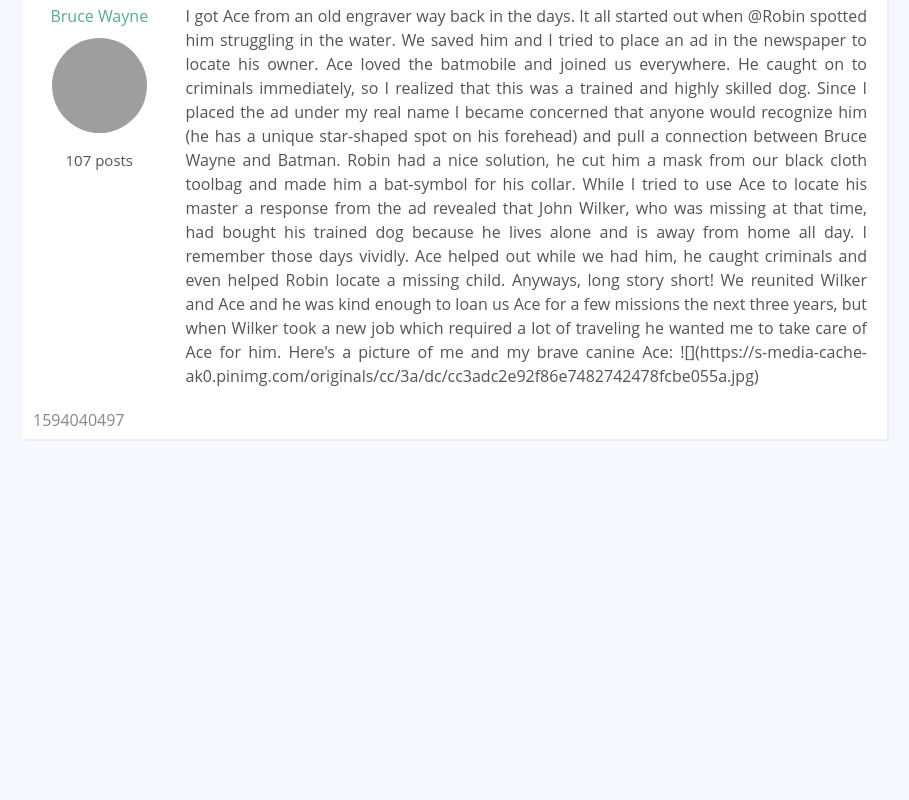
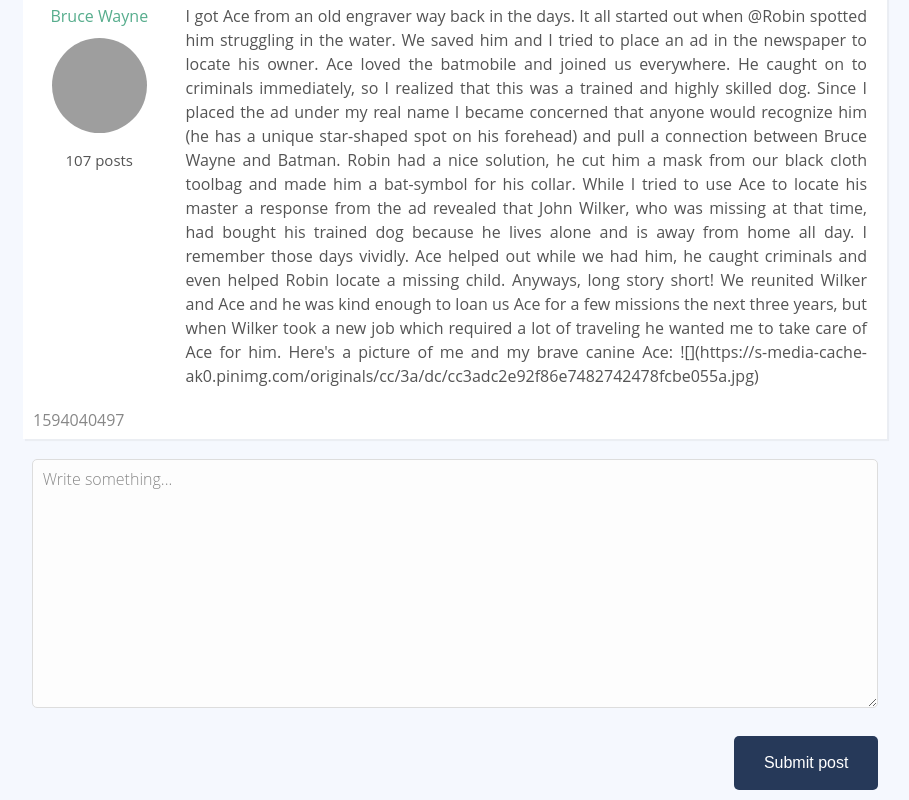
Before and after one commit to dvxiaofan/vueschool-forum, a Vue app: page /thread/-KsjWehQ--apjDBwSBCY in a window 1280 px wide. Shown: the part 919-1719 px from the top of the page, without its empty margins (185-1094 px from the left). Before the commit the page ends 1378 px from the top, so only its background shows below. Built offline with nearby package versions, Linux system fonts and the light colour scheme; grey boxes are pictures that could not be loaded.

Commit message:
add form to create posts

```diff
--- a/src/pages/PageThreadShow.vue
+++ /dev/null
@@ -1,39 +0,0 @@
-<template>
-  <div class="col-large push-top">
-    <h1>{{thread.title}}</h1>
-    <post-list :posts="threadPosts"></post-list>
-  </div>
-</template>
-
-<script>
-import sourceData from '@/data.json'
-import PostList from '@/components/PostList.vue'
-export default {
-  name: 'PageThreadShow',
-  components: {
-    PostList
-  },
-  props: {
-    id: {
-      required: true,
-      type: String
-    }
-  },
-  data () {
-    return {
-      threads: sourceData.threads,
-      posts: sourceData.posts
-    }
-  },
-  computed: {
-    thread () {
-      return this.threads.find(thread => thread.id === this.id)
-    },
-    threadPosts () {
-      return this.posts.filter(post => post.threadId === this.id)
-    }
-  }
-}
-</script>
-
-<style scoped></style>
--- /dev/null
+++ b/src/pages/ThreadShow.vue
@@ -0,0 +1,66 @@
+<template>
+  <div class="col-large push-top">
+    <h1>{{thread.title}}</h1>
+    <post-list :posts="threadPosts"></post-list>
+
+    <div class="col-full">
+      <form @submit.prevent="addPost">
+        <div class="form-group">
+          <textarea class="form-input" v-model="newPostText" placeholder="Write something..." name="" id="" cols="30" rows="10"></textarea>
+        </div>
+        <div class="form-actions">
+          <button class="btn-blue">Submit post</button>
+        </div>
+      </form>
+    </div>
+
+  </div>
+</template>
+
+<script>
+import sourceData from '@/data.json'
+import PostList from '@/components/PostList.vue'
+export default {
+  name: 'ThreadShow',
+  components: {
+    PostList
+  },
+  props: {
+    id: {
+      required: true,
+      type: String
+    }
+  },
+  data () {
+    return {
+      threads: sourceData.threads,
+      posts: sourceData.posts,
+      newPostText: ''
+    }
+  },
+  computed: {
+    thread () {
+      return this.threads.find(thread => thread.id === this.id)
+    },
+    threadPosts () {
+      return this.posts.filter(post => post.threadId === this.id)
+    }
+  },
+  methods: {
+    addPost () {
+      const postId = 'ggdd' + Math.random()
+      const post = {
+        id: postId,
+        text: this.newPostText,
+        userId: 'rgbB8C6ifrlkujsdlfjoiejwoeifjweljf'
+      }
+      this.posts.push(post)
+      this.thread.posts.push(postId)
+
+      this.newPostText = ''
+    }
+  }
+}
+</script>
+
+<style scoped></style>
--- a/src/router/index.js
+++ b/src/router/index.js
@@ -1,6 +1,6 @@
 import { createRouter, createWebHistory } from 'vue-router'
 import PageHome from '@/pages/PageHome.vue'
-import PageThreadShow from '@/pages/PageThreadShow.vue'
+import ThreadShow from '@/pages/ThreadShow.vue'
 import PageNotFound from '@/pages/PageNotFound.vue'
 import sourceData from '@/data.json'
 
@@ -12,7 +12,7 @@
   },
   {
     path: '/thread/:id',
-    component: PageThreadShow,
+    component: ThreadShow,
     name: 'ThreadShow',
     props: true,
     beforeEnter (to, from, next) {
```
